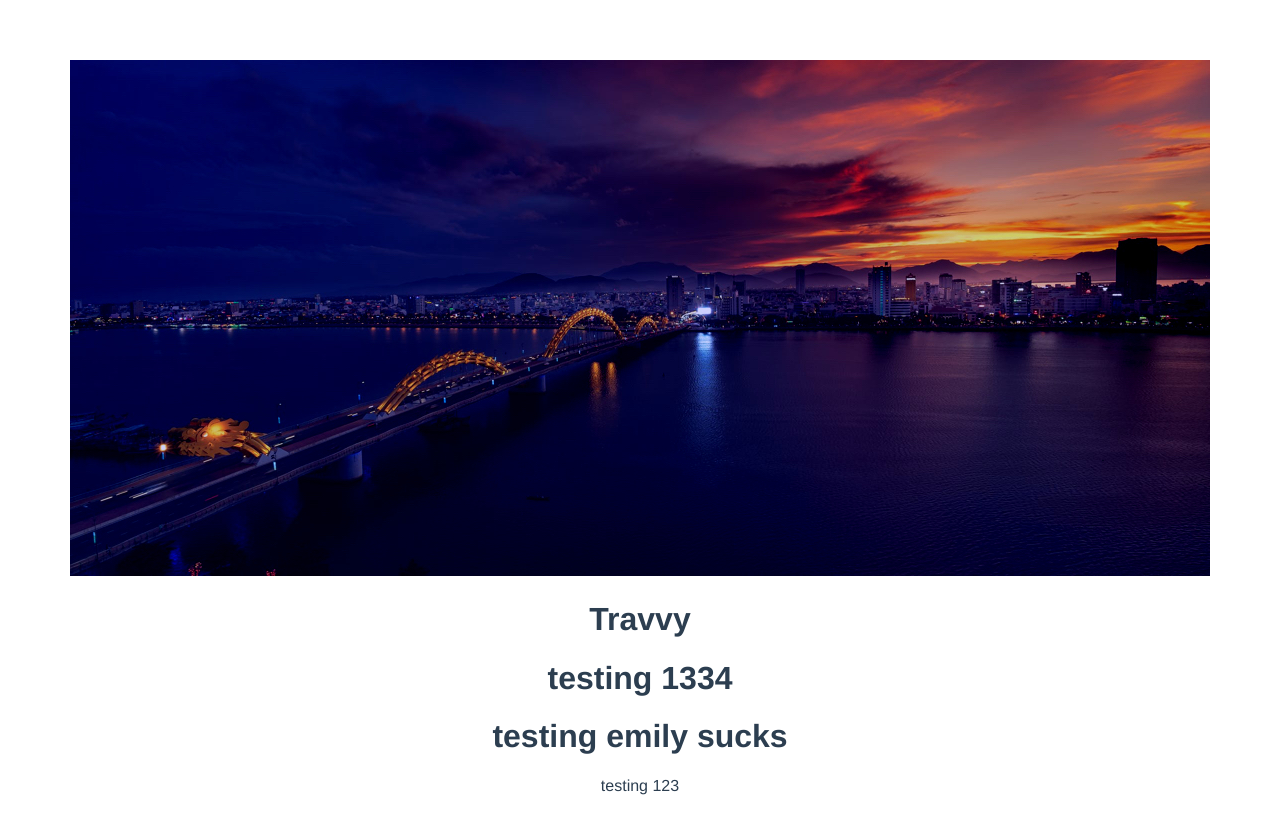
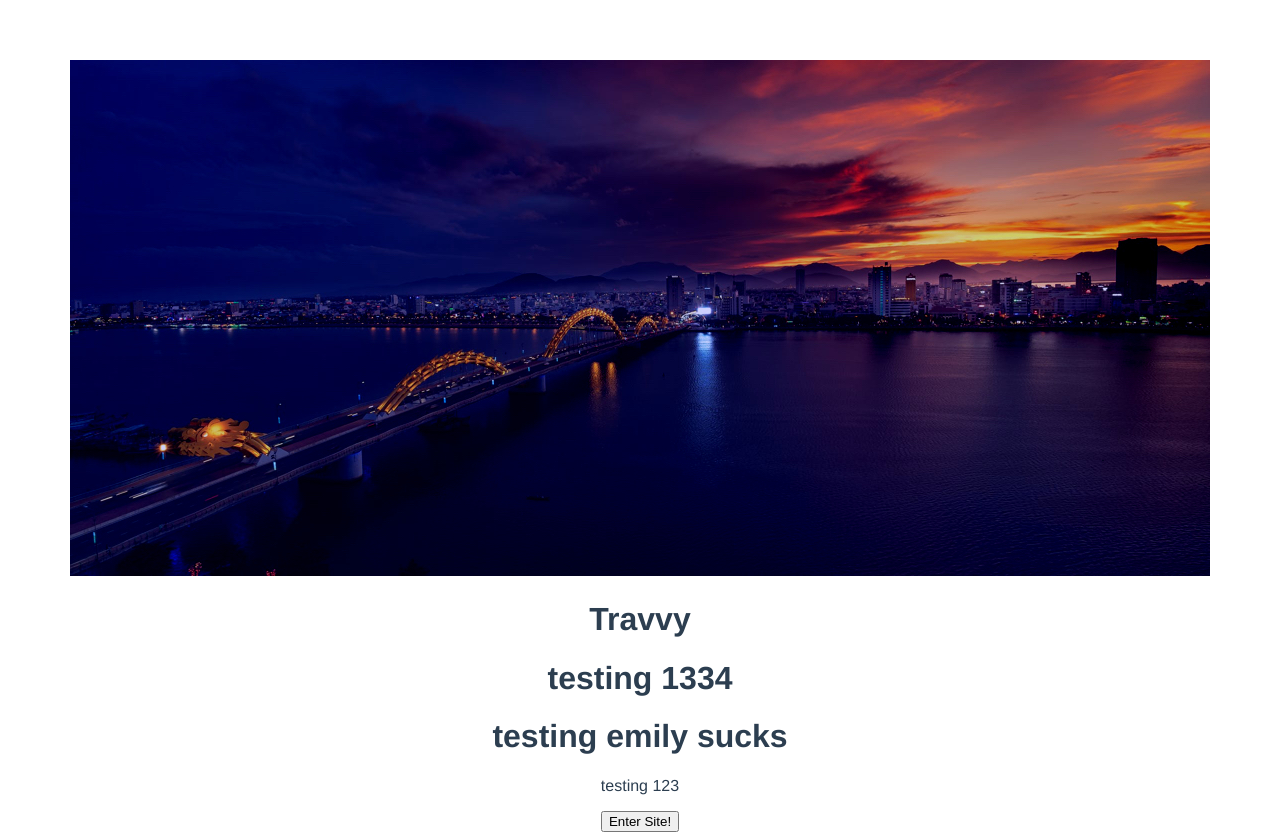
Before and after one commit to lkdfount/msci342project, a Vue app in the folder travvy/: page / in a window 1280 px wide. Before the commit the page ends 811 px from the top, so only its background shows below. Built offline with nearby package versions, Linux system fonts and the light colour scheme.

Commit message:
Added a button to the landing page

```diff
--- a/travvy/src/App.vue
+++ b/travvy/src/App.vue
@@ -2,7 +2,16 @@
   <div id="app">
     <img alt="Vue logo" src="./images/background-image.jpg">
     <HelloWorld msg="Travvy"/>
+    <div>
+
+      <button>
+        Enter Site!
+      </button>
+    </div>
+
   </div>
+
+
 </template>
 
 <script>
```
Also changed, not shown: 1 other file (tests, documents, lock files or other folders).
